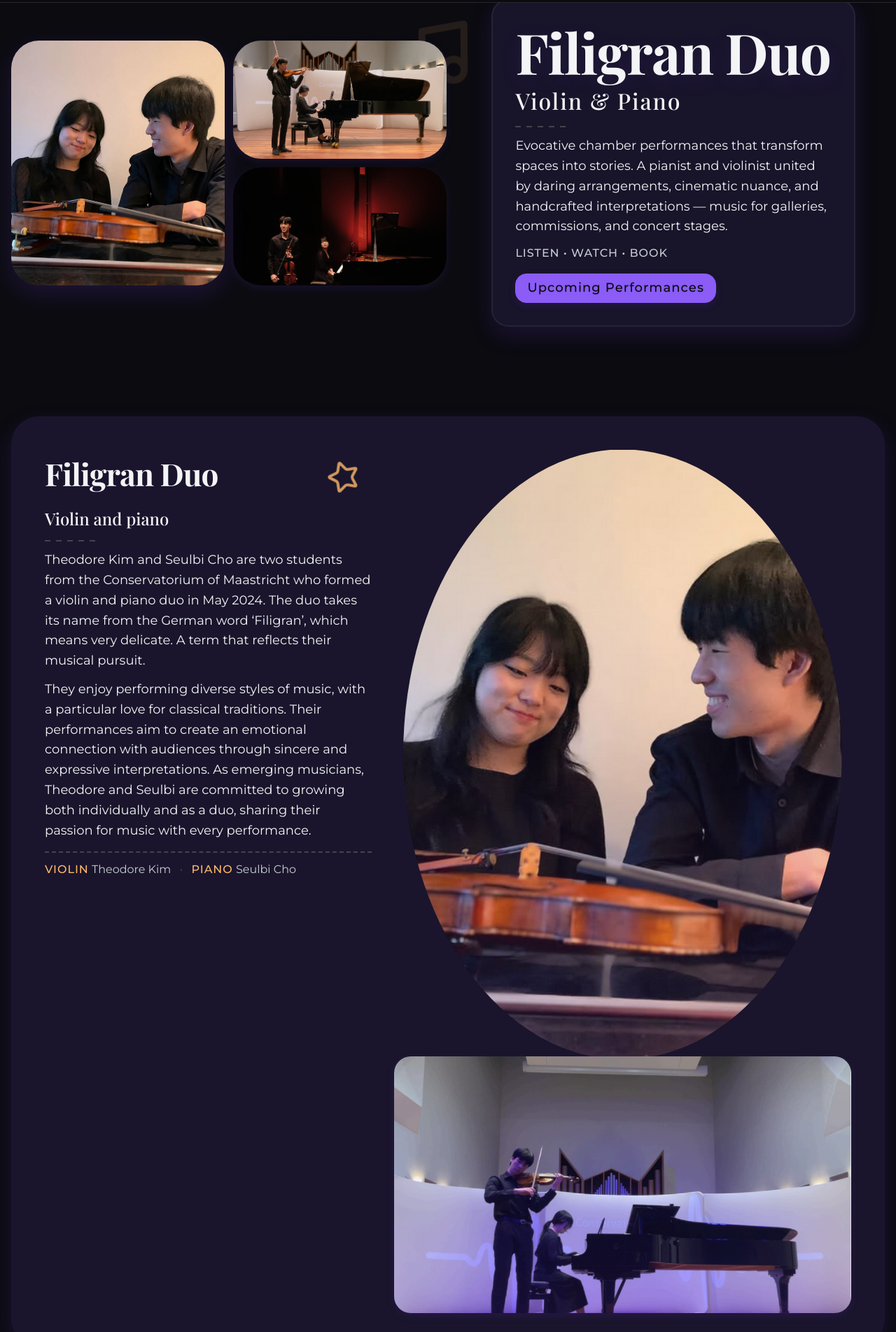
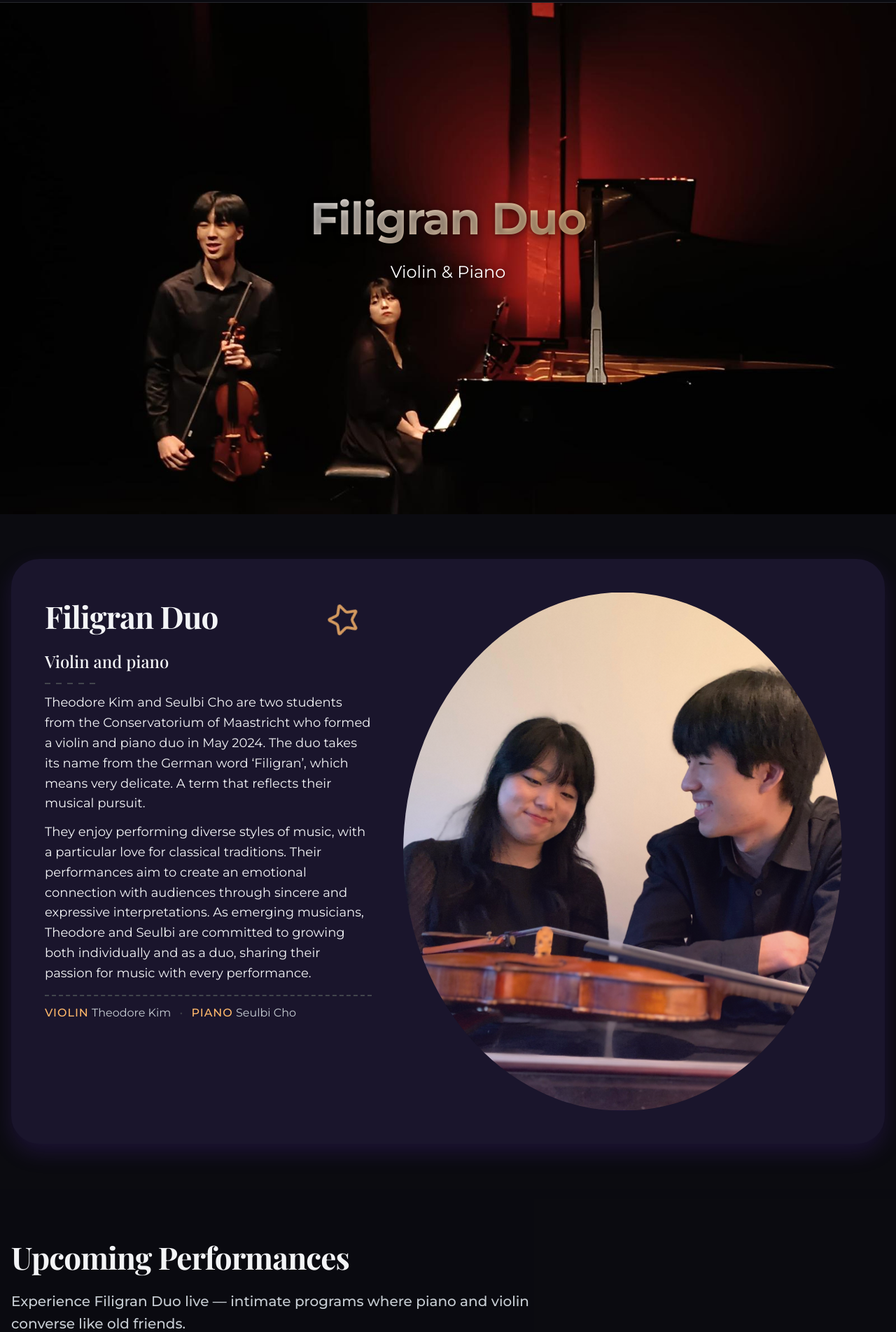
Before and after one commit to Augustin880/filigranduo, a PHP site: page / in a window 1280 px wide. Shown: the part 65-1969 px from the top of the page at 70% size. Run offline with PHP 8.4, Linux system fonts and the light colour scheme; some web fonts are replaced.

Commit message:
simplify

```diff
--- a/index.html
+++ b/index.html
@@ -234,70 +234,9 @@
           </div>
         </div>
         <section id="hero-section" class="hero-section">
-          <div class="hero-container">
-            <div class="hero-media">
-              <div class="media-montage">
-                <div class="media-card media-card-1">
-                  <img
-                    src="/img/duo-about.jpg"
-                    alt="Professional violinist performing"
-                  />
-                  <div class="media-overlay"></div>
-                </div>
-                <div class="media-card media-card-2">
-                  <img
-                    src="/img/media1.png"
-                    alt="Piano and violin duo performance"
-                  />
-                  <div class="media-overlay"></div>
-                </div>
-                <div class="media-card media-card-3">
-                  <img
-                    src="/img/main.jpeg"
-                    alt="Hands on piano keys"
-                  />
-                  <div class="media-overlay"></div>
-                </div>
-              </div>
-              <div aria-hidden="true" class="decorative-glyph glyph-1">
-                <svg
-                  xmlns="http://www.w3.org/2000/svg"
-                  width="24"
-                  height="24"
-                  viewBox="0 0 24 24"
-                >
-                  <g
-                    fill="none"
-                    stroke="currentColor"
-                    stroke-linecap="round"
-                    stroke-linejoin="round"
-                    stroke-width="2"
-                  >
-                    <path d="M9 18V5l12-2v13"></path>
-                    <circle cx="6" cy="18" r="3"></circle>
-                    <circle cx="18" cy="16" r="3"></circle>
-                  </g>
-                </svg>
-              </div>
-            </div>
-            <div class="hero-content">
-              <div class="content-card">
-                <h1 class="hero-title">Filigran Duo</h1>
-                <p class="hero-subtitle">Violin &amp; Piano</p>
-                <div class="divider-dashed"></div>
-                <p class="hero-bio">
-                  Evocative chamber performances that transform spaces into
-                  stories. A pianist and violinist united by daring
-                  arrangements, cinematic nuance, and handcrafted
-                  interpretations — music for galleries, commissions, and
-                  concert stages.
-                </p>
-                <p class="hero-meta">Listen • Watch • Book</p>
-                <div class="cta-row">
-                  <a href="#upcoming"><button class="btn btn-primary">Upcoming Performances</button></a>
-                </div>
-              </div>
-            </div>
+          <div class="hero-overlay">
+            <h1 class="hero-title">Filigran Duo</h1>
+            <p class="hero-desc">Violin & Piano</p>
           </div>
         </section>
         <section id="about" class="bio-snapshot">
@@ -347,12 +286,6 @@
                     />
                     <div class="image-overlay"></div>
                   </div>
-                  <div class="collage-image collage-image-2">
-                    <img
-                      src="/img//media3.png"
-                    />
-                    <div class="image-overlay"></div>
-                  </div>
                 </div>
               </div>
             </div>
@@ -368,231 +301,6 @@
             </p>
             <div class="performances-grid" id="performances-grid"> <!-- JS populated --> </div>
             <!-- can use paragraph here with class performance-note for a note below performances -->
-          </div>
-        </section>
-        <section id="gallery" class="gallery-section">
-          <div class="gallery-container">
-            <div class="gallery-header">
-              <h2 class="section-title">Gallery &amp; Videos</h2>
-              <p class="section-subtitle">
-                Moments where sound and light shape a story — intimate rehearsal
-                stills, concert portraits, and performance films.
-              </p>
-            </div>
-            <div class="gallery-layout">
-              <div class="gallery-masonry">
-                <div class="gallery-item gallery-item-1">
-                  <img
-                    src="https://images.pexels.com/photos/7095515/pexels-photo-7095515.jpeg?auto=compress&amp;cs=tinysrgb&amp;h=650&amp;w=940"
-                    alt="Passionate violin performance"
-                  />
-                  <div class="item-overlay">
-                    <p class="item-caption">Concert Portrait</p>
-                  </div>
-                </div>
-                <div class="gallery-item gallery-item-2">
-                  <img
-                    src="https://images.pexels.com/photos/306175/pexels-photo-306175.jpeg?auto=compress&amp;cs=tinysrgb&amp;h=650&amp;w=940"
-                    alt="Vintage violin detail"
-                  />
-                  <div class="item-overlay">
-                    <p class="item-caption">Instrument Detail</p>
-                  </div>
-                </div>
-                <div class="gallery-item gallery-item-3">
-                  <img
-                    src="https://images.pexels.com/photos/12319210/pexels-photo-12319210.jpeg?auto=compress&amp;cs=tinysrgb&amp;h=650&amp;w=940"
-                    alt="Orchestra performance"
-                  />
-                  <div class="item-overlay">
-                    <p class="item-caption">Live Performance</p>
-                  </div>
-                </div>
-                <div class="gallery-item gallery-item-4">
-                  <img
-                    src="https://images.pexels.com/photos/5070054/pexels-photo-5070054.jpeg?auto=compress&amp;cs=tinysrgb&amp;h=650&amp;w=940"
-                    alt="Piano performance on stage"
-                  />
-                  <div class="item-overlay">
-                    <p class="item-caption">Backstage Moments</p>
-                  </div>
-                </div>
-                <div class="gallery-item gallery-item-5">
-                  <img
-                    src="https://images.pexels.com/photos/14630441/pexels-photo-14630441.jpeg?auto=compress&amp;cs=tinysrgb&amp;h=650&amp;w=940"
-                    alt="Artistic violin portrait"
-                  />
-                  <div class="item-overlay">
-                    <p class="item-caption">Artistic Portrait</p>
-                  </div>
-                </div>
-                <div class="gallery-item gallery-item-6">
-                  <img
-                    src="https://images.pexels.com/photos/165973/pexels-photo-165973.jpeg?auto=compress&amp;cs=tinysrgb&amp;h=650&amp;w=940"
-                    alt="Violin scroll detail"
-                  />
-                  <div class="item-overlay">
-                    <p class="item-caption">Musical Craftsmanship</p>
-                  </div>
-                </div>
-              </div>
-              <div class="gallery-featured">
-                <div class="featured-video">
-                  <div class="video-wrapper">
-                    <video
-                      id="featured-video"
-                      poster="https://images.pexels.com/videos/7095758/pictures/preview-0.jpg"
-                      src="https://videos.pexels.com/video-files/7095758/7095758-hd_2048_1080_25fps.mp4"
-                    ></video>
-                    <button
-                      aria-label="Play featured video"
-                      class="play-button"
-                    >
-                      <svg
-                        xmlns="http://www.w3.org/2000/svg"
-                        width="64"
-                        height="64"
-                        viewBox="0 0 24 24"
-                      >
-                        <path
-                          fill="none"
-                          stroke="currentColor"
-                          stroke-linecap="round"
-                          stroke-linejoin="round"
-                          stroke-width="2"
-                          d="M5 5a2 2 0 0 1 3.008-1.728l11.997 6.998a2 2 0 0 1 .003 3.458l-12 7A2 2 0 0 1 5 19z"
-                        ></path>
-                      </svg>
-                    </button>
-                    <div class="video-overlay"></div>
-                  </div>
-                  <div class="video-info">
-                    <h3 class="video-title">Nightfall Sonata</h3>
-                    <p class="video-description">
-                      3-minute cinematic excerpt highlighting improvisational
-                      interplay and cinematic scoring.
-                    </p>
-                  </div>
-                </div>
-                <div class="featured-photos">
-                  <div class="photo-card photo-card-1">
-                    <img
-                      src="https://images.pexels.com/photos/8929549/pexels-photo-8929549.jpeg?auto=compress&amp;cs=tinysrgb&amp;h=650&amp;w=940"
-                      alt="Close-up violin performance"
-                    />
-                    <div class="photo-overlay"></div>
-                  </div>
-                  <div class="photo-card photo-card-2">
-                    <img
-                      src="https://images.pexels.com/photos/8272858/pexels-photo-8272858.jpeg?auto=compress&amp;cs=tinysrgb&amp;h=650&amp;w=940"
-                      alt="Overhead piano view"
-                    />
-                    <div class="photo-overlay"></div>
-                  </div>
-                </div>
-                <div class="media-toolbar">
-                  <button class="btn btn-outline btn-sm">
-                    Request High-Res
-                  </button>
-                  <button class="btn btn-sm btn-link">View Playlists</button>
-                </div>
-              </div>
-            </div>
-          </div>
-        </section>
-        <section id="contact" class="booking-section">
-          <div class="booking-container">
-            <div class="booking-card-primary">
-              <div class="cta-band">
-                <div class="cta-content">
-                  <h2 class="section-title">Bring Your Event to Life</h2>
-                  <p class="cta-lead">
-                    Exquisite piano and violin performances crafted for
-                    weddings, recitals, galleries, and bespoke cultural
-                    programs.
-                  </p>
-                </div>
-              </div>
-              <div class="contact-info">
-                <div class="contact-item">
-                  <svg
-                    xmlns="http://www.w3.org/2000/svg"
-                    width="24"
-                    height="24"
-                    viewBox="0 0 24 24"
-                  >
-                    <g
-                      fill="none"
-                      stroke="currentColor"
-                      stroke-linecap="round"
-                      stroke-linejoin="round"
-                      stroke-width="2"
-                    >
-                      <path d="m22 7l-8.991 5.727a2 2 0 0 1-2.009 0L2 7"></path>
-                      <rect width="20" height="16" x="2" y="4" rx="2"></rect>
-                    </g>
-                  </svg>
-                  <a href="mailto:filigranduo@gmail.com?subject=">
-                    <div><span>filigranduo@gmail.com</span></div>
-                  </a>
-                </div>
-                <div class="contact-item">
-                  <svg
-                    xmlns="http://www.w3.org/2000/svg"
-                    width="24"
-                    height="24"
-                    viewBox="0 0 24 24"
-                  >
-                    <path
-                      fill="none"
-                      stroke="currentColor"
-                      stroke-linecap="round"
-                      stroke-linejoin="round"
-                      stroke-width="2"
-                      d="M13.832 16.568a1 1 0 0 0 1.213-.303l.355-.465A2 2 0 0 1 17 15h3a2 2 0 0 1 2 2v3a2 2 0 0 1 2 2A18 18 0 0 1 2 4a2 2 0 0 1 2-2h3a2 2 0 0 1 2 2v3a2 2 0 0 1-.8 1.6l-.468.351a1 1 0 0 0-.292 1.233a14 14 0 0 0 6.392 6.384"
-                    ></path>
-                  </svg>
-                  <a href="tel:+15551234567">
-                    <div><span>+1 (555) 123-4567</span></div>
-                  </a>
-                </div>
-              </div>
-              <button class="btn btn-primary btn-lg">
-                Book a Consultation
-              </button>
-              <p class="booking-note">
-                We respond within 48 hours to discuss repertoire, logistics, and
-                fees.
-              </p>
-            </div>
-            <div class="booking-details">
-              <div class="detail-card detail-card-a">
-                <h3 class="card-title">Availability &amp; Booking</h3>
-                <div class="divider-dashed"></div>
-                <p class="card-body">
-                  Flexible scheduling for festivals, private events, and
-                  institutional collaborations. Tell us your date, venue, and
-                  artistic vision — we'll design a program that fits the moment.
-                </p>
-                <p class="card-body">
-                  Reach out with a brief project note and preferred contact
-                  method.
-                </p>
-              </div>
-              <div class="detail-card detail-card-b">
-                <h3 class="card-title">Custom Programs &amp; Arrangements</h3>
-                <div class="divider-dashed"></div>
-                <p class="card-body">
-                  From intimate chamber sets to dramatic crossover arrangements,
-                  we tailor repertoire, pacing, and instrumentation to match
-                  your aesthetic and audience.
-                </p>
-                <p class="card-body">
-                  Secure a planning call and hear sample arrangements for your
-                  event.
-                </p>
-              </div>
-            </div>
           </div>
         </section>
         <footer-wrapper class="footer-wrapper">
@@ -1001,40 +709,6 @@
                             </div>
                           </a>
                         </li>
-                        <li class="footer-link-item">
-                          <a href="#contact">
-                            <div class="footer-link">
-                              <span aria-hidden="true" class="footer-link-icon">
-                                <svg
-                                  xmlns="http://www.w3.org/2000/svg"
-                                  width="24"
-                                  height="24"
-                                  viewBox="0 0 24 24"
-                                >
-                                  <g
-                                    fill="none"
-                                    stroke="currentColor"
-                                    stroke-linecap="round"
-                                    stroke-linejoin="round"
-                                    stroke-width="2"
-                                  >
-                                    <path
-                                      d="m22 7l-8.991 5.727a2 2 0 0 1-2.009 0L2 7"
-                                    ></path>
-                                    <rect
-                                      width="20"
-                                      height="16"
-                                      x="2"
-                                      y="4"
-                                      rx="2"
-                                    ></rect>
-                                  </g>
-                                </svg>
-                              </span>
-                              <span class="footer-link-text">Contact</span>
-                            </div>
-                          </a>
-                        </li>
                       </ul>
                     </nav>
                   </div>
@@ -1078,56 +752,6 @@
                           </a>
                         </div>
                       </div>
-                      <div class="footer-contact-item">
-                        <div aria-hidden="true" class="footer-contact-icon">
-                          <svg
-                            xmlns="http://www.w3.org/2000/svg"
-                            width="24"
-                            height="24"
-                            viewBox="0 0 24 24"
-                          >
-                            <path
-                              fill="none"
-                              stroke="currentColor"
-                              stroke-linecap="round"
-                              stroke-linejoin="round"
-                              stroke-width="2"
-                              d="M13.832 16.568a1 1 0 0 0 1.213-.303l.355-.465A2 2 0 0 1 17 15h3a2 2 0 0 1 2 2v3a2 2 0 0 1-2 2A18 18 0 0 1 2 4a2 2 0 0 1 2-2h3a2 2 0 0 1 2 2v3a2 2 0 0 1-.8 1.6l-.468.351a1 1 0 0 0-.292 1.233a14 14 0 0 0 6.392 6.384"
-                            ></path>
-                          </svg>
-                        </div>
-                        <div class="footer-contact-content">
-                          <span class="footer-contact-label">Call Us</span>
-                          <a href="tel:+15551234567">
-                            <div class="footer-contact-link">
-                              <span>+1 (555) 123-4567</span>
-                            </div>
-                          </a>
-                        </div>
-                      </div>
-                    </div>
-                    <div class="footer-newsletter">
-                      <p class="footer-newsletter-text">
-                        Subscribe to our concert updates
-                      </p>
-                      <form
-                        aria-label="Newsletter signup"
-                        class="footer-newsletter-form"
-                      >
-                        <input
-                          type="email"
-                          placeholder="Your email address"
-                          aria-label="Email address"
-                          required="true"
-                          class="footer-newsletter-input"
-                        />
-                        <button
-                          type="submit"
-                          class="footer-newsletter-button btn btn-accent"
-                        >
-                          Subscribe
-                        </button>
-                      </form>
                     </div>
                   </div>
                 </div>
--- a/style.css
+++ b/style.css
@@ -721,28 +721,6 @@
   letter-spacing: var(--letter-spacing-normal);
 }
 
-.hero-title {
-  color: var(--color-on-surface);
-  margin: 0 0 var(--spacing-xs) 0;
-  font-size: var(--font-size-4xl);
-  transform: translateZ(0);
-  font-family: var(--font-family-heading);
-  font-weight: var(--font-weight-bold);
-  line-height: 1.02;
-  text-shadow: 0 8px 32px rgba(139, 92, 246, 0.12);
-  letter-spacing: var(--letter-spacing-tight);
-}
-
-.hero-subtitle {
-  color: var(--color-on-surface);
-  margin: 0 0 var(--spacing-md) 0;
-  font-size: var(--font-size-xl);
-  max-width: calc(var(--content-max-width) - 8rem);
-  font-family: var(--font-family-heading);
-  font-weight: var(--font-weight-medium);
-  letter-spacing: var(--letter-spacing-wide);
-}
-
 .btn:focus-visible {
   outline: 3px solid var(--color-outline);
   box-shadow: 0 0 0 4px
@@ -1862,10 +1840,42 @@
 }
 
 .hero-section {
-  padding: clamp(var(--spacing-2xl), 5vw, var(--spacing-4xl))
-      var(--spacing-lg);
-  overflow: hidden;
-  position: relative;
+  position: relative;
+  width: 100%;
+  height: 100vh;
+  background: url('/img/main.jpeg') center/cover no-repeat;
+  display: flex;
+  align-items: center;
+  justify-content: center;
+}
+
+.hero-overlay {
+  text-align: center;
+  color: white;
+  text-shadow: 0 2px 10px rgba(0,0,0,0.5);
+}
+
+.hero-title {
+  font-size: 4rem;
+  margin: 0;
+  font-weight: bold;
+  color: var(--color-on-surface);
+  background: linear-gradient(
+      135deg,
+      var(--color-on-surface) 0%,
+      color-mix(in srgb, var(--color-accent) 80%, var(--color-on-surface)) 100%
+    );
+  white-space: nowrap;
+  letter-spacing: var(--letter-spacing-tight);
+  background-clip: text;
+  -webkit-background-clip: text;
+  -webkit-text-fill-color: transparent;
+}
+
+.hero-desc {
+  font-size: 1.5rem;
+  margin-top: 0.5rem;
+  font-family: var(--font-family-body);
 }
 
 .hero-container {
@@ -2160,12 +2170,7 @@
 .collage-image-1 {
   animation: morphMask 8s var(--animation-curve-primary) infinite alternate;
   clip-path: ellipse(48% 50% at 50% 50%);
-  aspect-ratio: 3 / 4;
-}
-
-.collage-image-2 {
-  margin-top: calc(var(--spacing-lg) * -1);
-  aspect-ratio: 16 / 9;
+  aspect-ratio: 3 / 3.4;
 }
 
 .image-overlay {
```
Also changed, not shown: img/duo-about.jpg.
